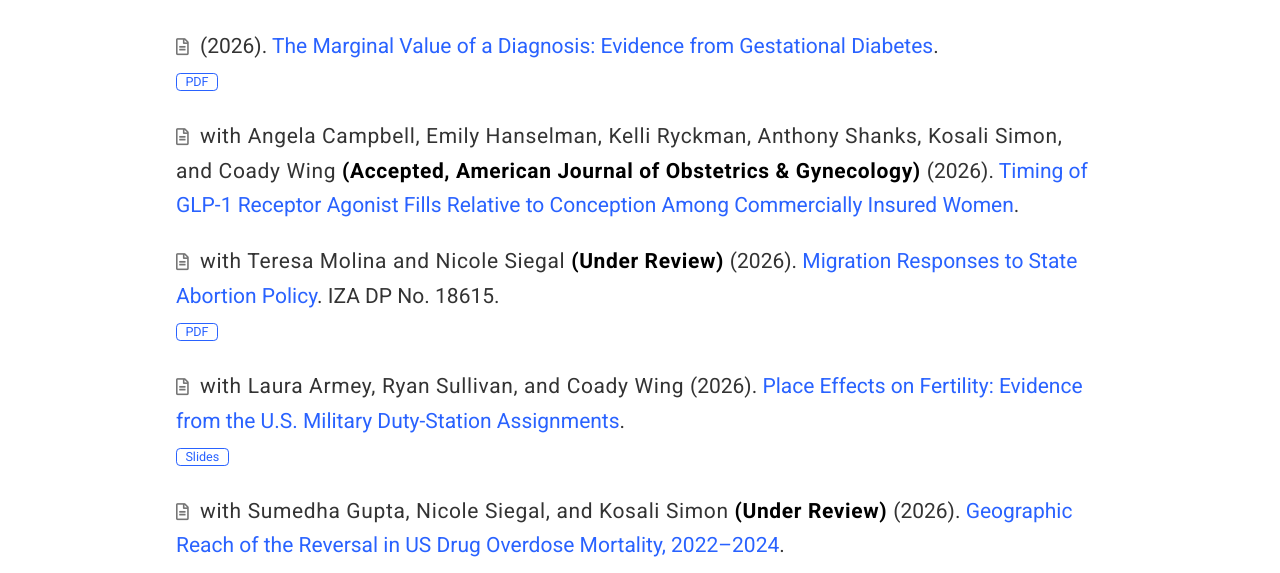
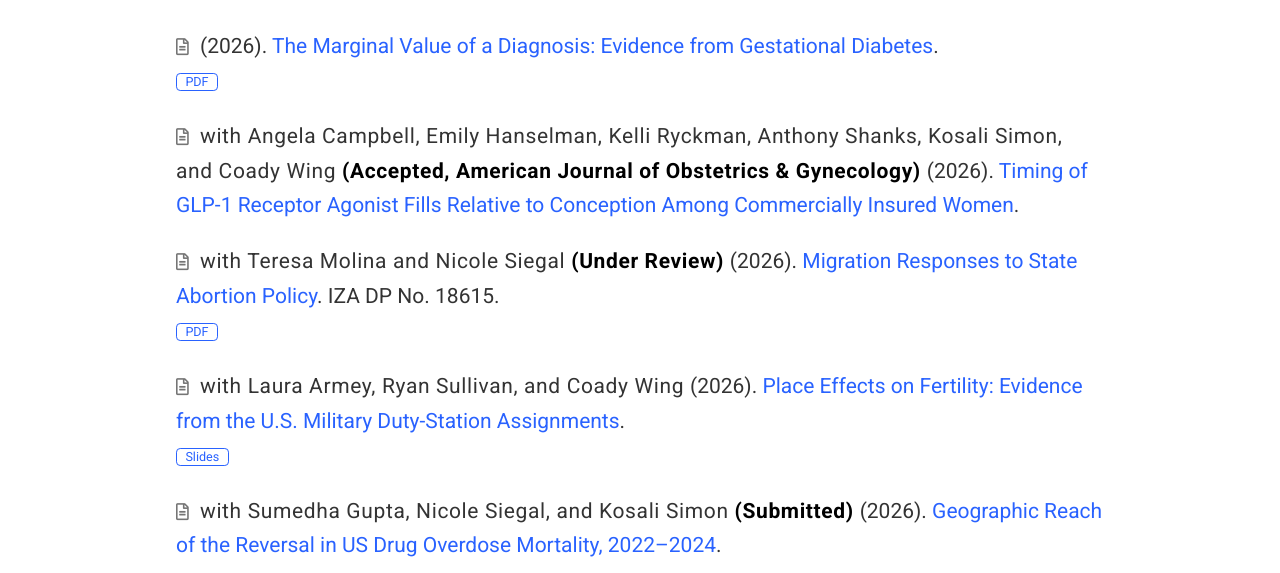
Before and after one commit to choi-jaehyun/choi-jaehyun.github.io, a plain HTML site: page publication/index.html in a window 1280 px wide. Shown: the part 227-800 px from the top of the page. Drawn offline with nearby package versions, Linux system fonts and the light colour scheme; some packages are replaced by stand-ins of ours; some icons are missing.

Commit message:
Change overdose mortality paper status to Submitted
Co-Authored-By: Claude Sonnet 5.5 <noreply@anthropic.com>

```diff
--- a/publication/index.html
+++ b/publication/index.html
@@ -1019,7 +1019,7 @@
 
 
 
-  with Sumedha Gupta, Nicole Siegal, and Kosali Simon <strong>(Under Review)</strong>
+  with Sumedha Gupta, Nicole Siegal, and Kosali Simon <strong>(Submitted)</strong>
 
 
   </span>
```
Also changed, not shown: index.html (+1 -1 lines), publication/overdose-mortality-reversal/index.html (+1 -1 lines).
